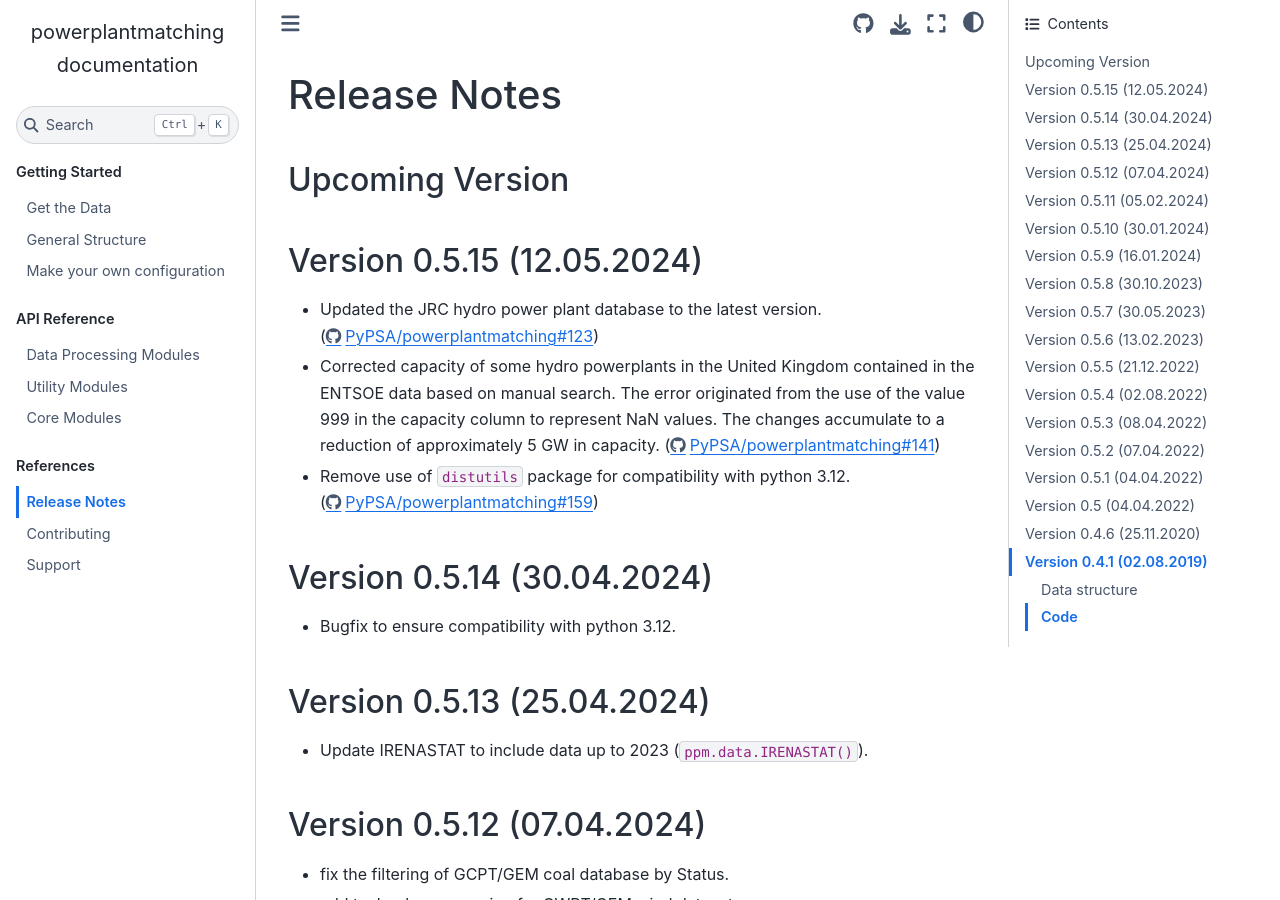
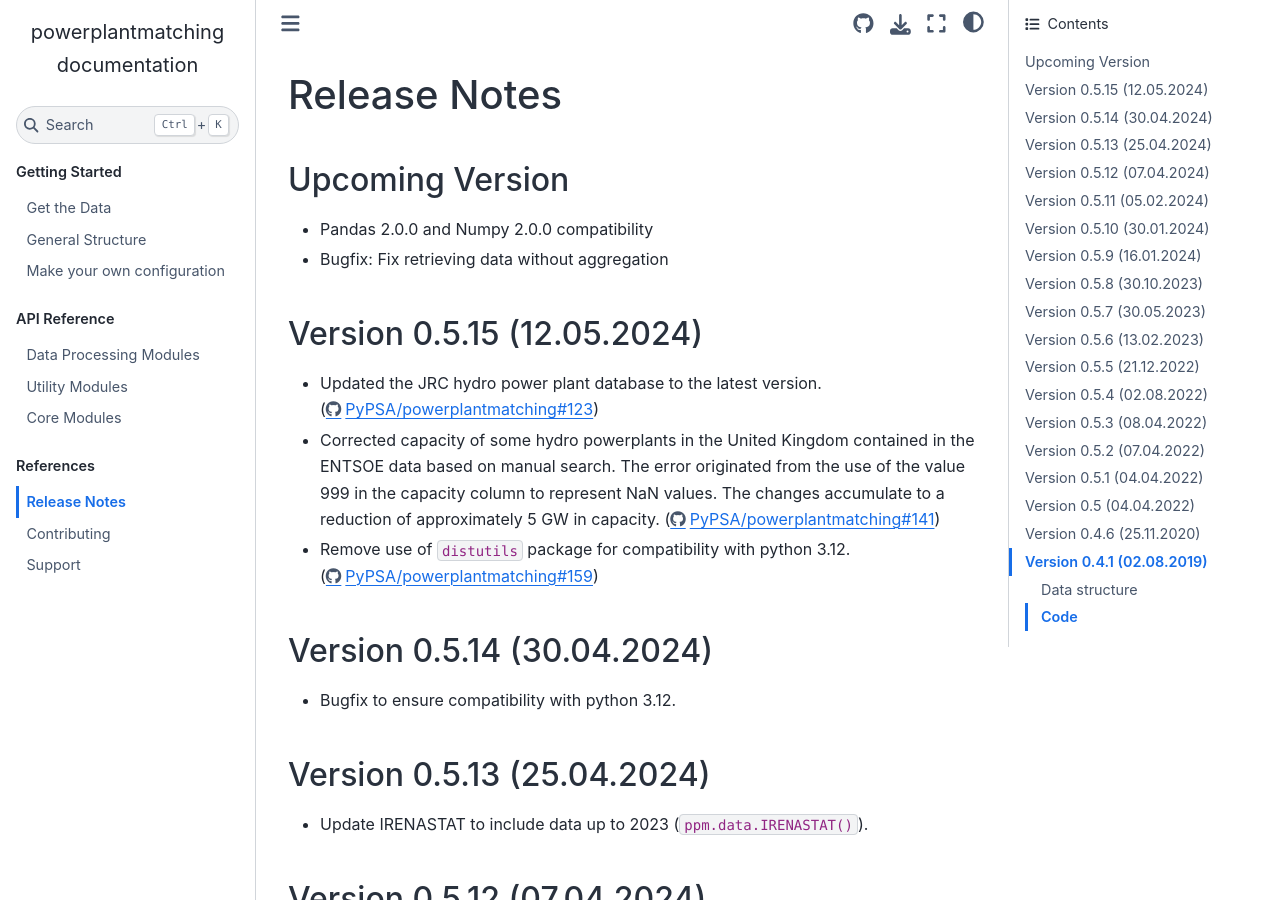
Before and after one commit to PyPSA/powerplantmatching, a Sphinx documentation site: the page built from doc/release-notes.rst, in a window 1280 px wide and 900 px high. Built offline with Sphinx 7.4.7 and the Sphinx Book theme 1.1.4, drawn with Linux system fonts in a browser that asks for light colours; pages that are not in the unit, such as notebooks, are missing from menus.

Commit message:
docs: add release notes

```diff
--- a/doc/release-notes.rst
+++ b/doc/release-notes.rst
@@ -4,6 +4,10 @@
 
 Upcoming Version
 ----------------
+
+* Pandas 2.0.0 and Numpy 2.0.0 compatibility
+
+* Bugfix: Fix retrieving data without aggregation
 
 Version 0.5.15 (12.05.2024)
 ---------------------------
```
